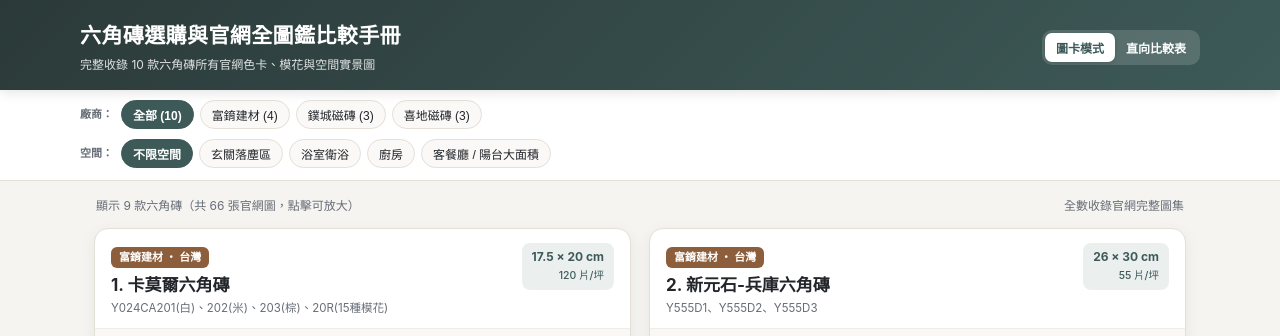
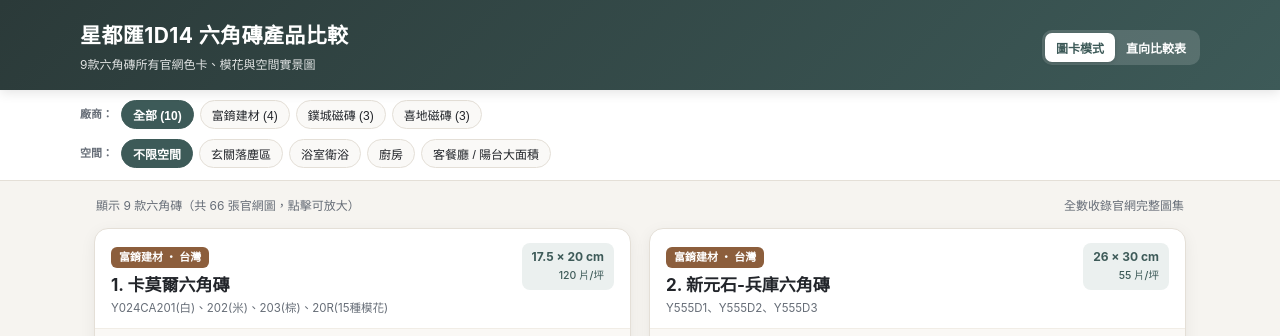
Before and after one commit to pwssoftwareteam/cube, a plain HTML site: page index.html in a window 1280 px wide. Shown: the top 336 px of the page. Drawn offline with Linux system fonts and the light colour scheme.

Commit message:
Update index.html

```diff
--- a/index.html
+++ b/index.html
@@ -3,7 +3,7 @@
 <head>
 <meta charset="UTF-8">
 <meta name="viewport" content="width=device-width, initial-scale=1.0, maximum-scale=5.0">
-<title>星都匯1D14 六角磚產品規格</title>
+<title>星都匯1D14 六角磚產品比較</title>
 <style>
   :root {
     --bg: #F6F4F0;
@@ -587,8 +587,8 @@
 <header>
   <div class="header-top">
     <div>
-      <h1>六角磚選購與官網全圖鑑比較手冊</h1>
-      <div class="subtitle">完整收錄 10 款六角磚所有官網色卡、模花與空間實景圖</div>
+      <h1>星都匯1D14 六角磚產品比較</h1>
+      <div class="subtitle">9款六角磚所有官網色卡、模花與空間實景圖</div>
     </div>
     <div class="view-toggle">
       <button class="view-btn active" id="btnCardView" onclick="switchView('card')">圖卡模式</button>
```
